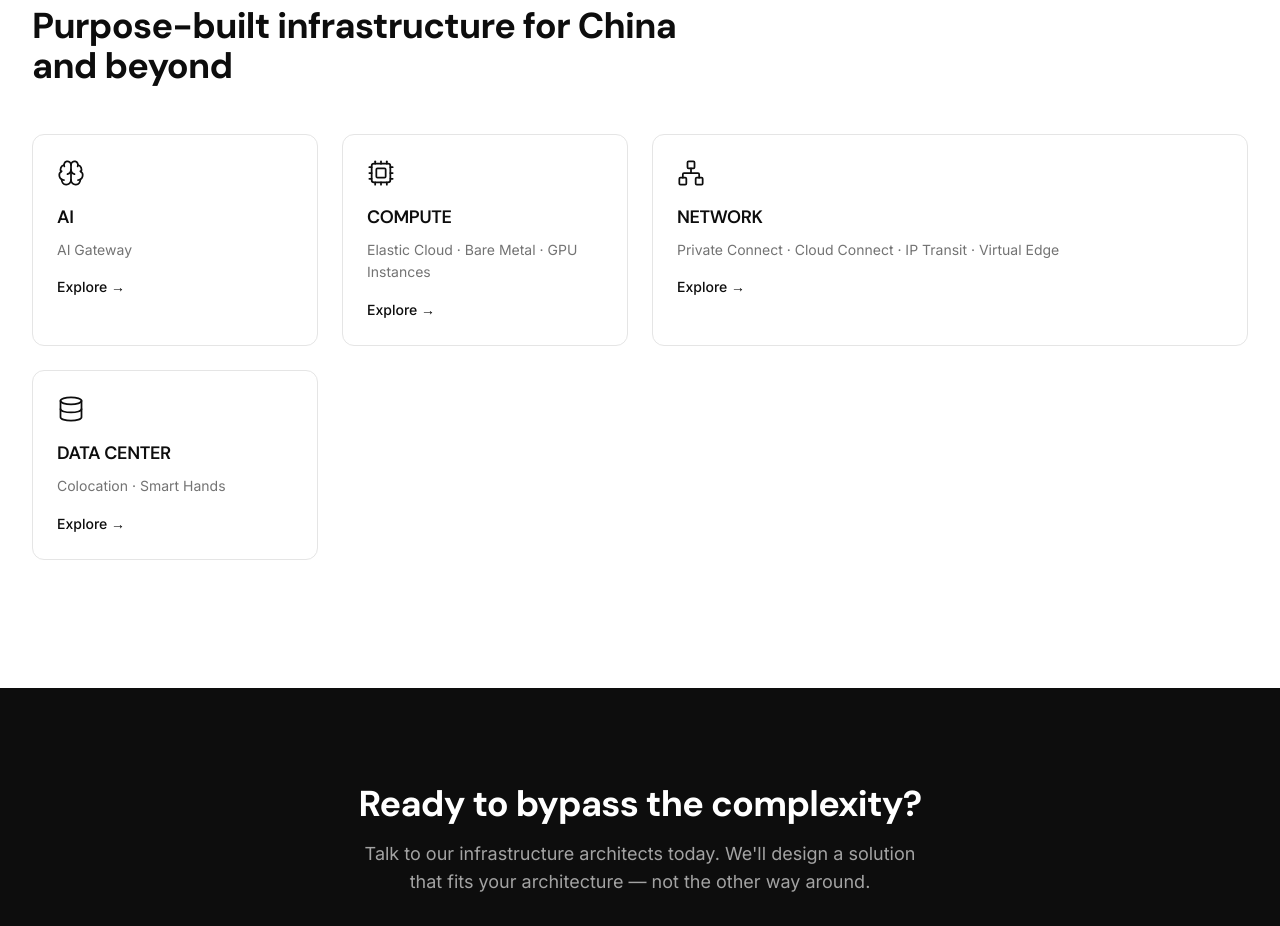
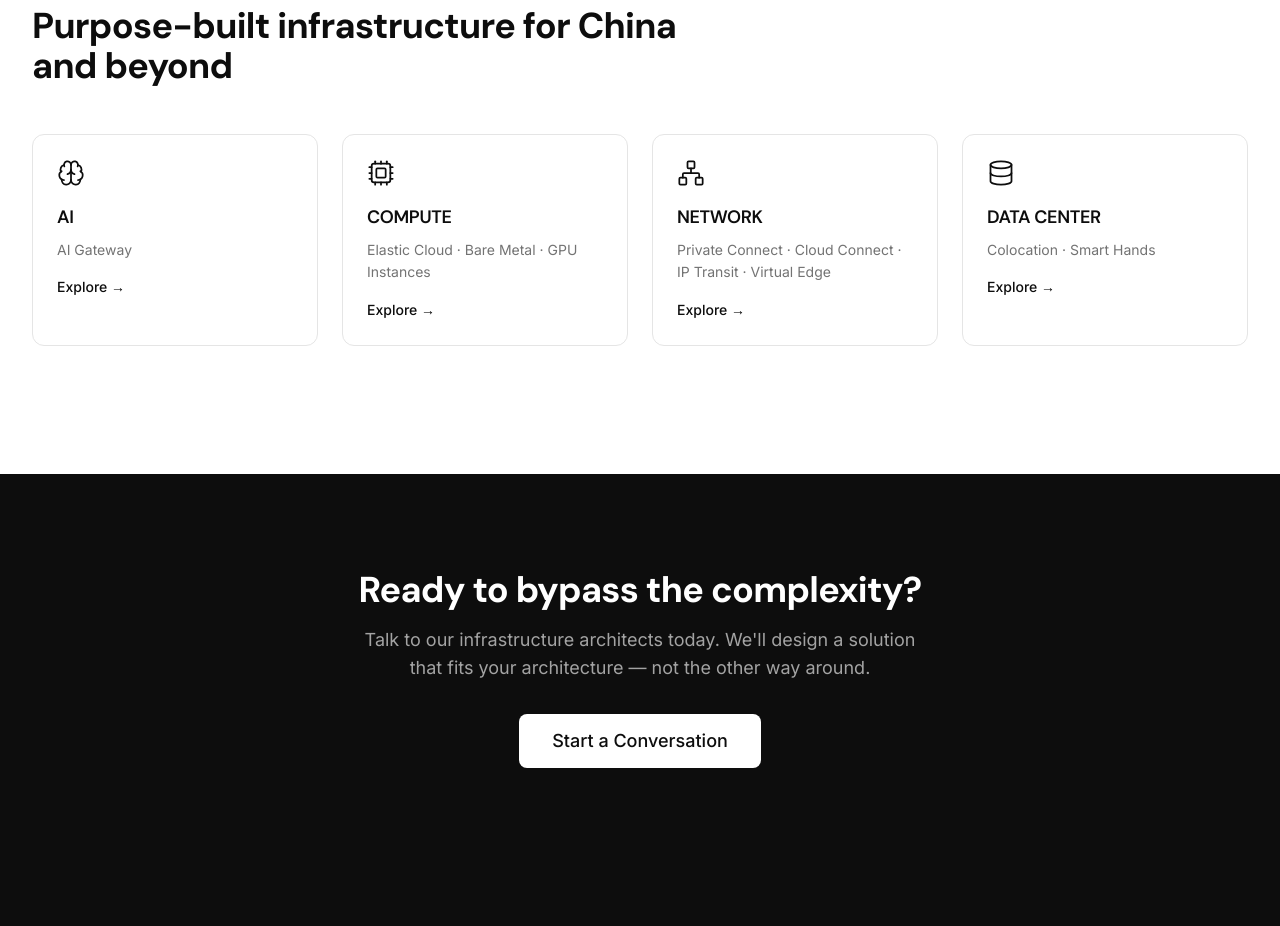
Before and after one commit to emoqbao/cninfrahub, a Next.js app: page / in a window 1280 px wide. Shown: the part 1720-2646 px from the top of the page. Built offline with nearby package versions, Linux system fonts and the light colour scheme.

Commit message:
fix: equal-size product cards, remove homepage CTABanner, tone down contact CTAs

```diff
--- a/src/app/products/page.tsx
+++ b/src/app/products/page.tsx
@@ -114,28 +114,6 @@ function ProductsContent() {
                   </li>
                 ))}
               </ul>
-              <div className="mt-8">
-                <Button
-                  href={`/contact/?product=${selectedProduct.id}`}
-                  variant="primary"
-                  size="md"
-                >
-                  Inquire about {selectedProduct.name}
-                </Button>
-              </div>
-            </div>
-          )}
-
-          {/* CTA card */}
-          {!selectedProduct && (
-            <div className="mt-10 rounded-xl border border-[#e5e5e5] bg-[#fafafa] p-8 text-center">
-              <h3 className="text-lg font-semibold text-[#0d0d0d]">Not sure what you need?</h3>
-              <p className="mt-2 text-[#737373]">Our architects will help you identify the right mix.</p>
-              <div className="mt-5">
-                <Button href="/contact/" variant="primary" size="md">
-                  Talk to an Architect
-                </Button>
-              </div>
             </div>
           )}
         </Container>
--- a/src/app/solutions/page.tsx
+++ b/src/app/solutions/page.tsx
@@ -66,11 +66,7 @@ export default function SolutionsPage() {
                   })}
                 </div>
 
-                <div className="mt-6">
-                  <Button href={`/contact/?solution=${s.id}`} variant="secondary" size="md">
-                    Discuss this Architecture
-                  </Button>
-                </div>
+
               </div>
             ))}
           </div>
--- a/src/components/home/ProductOverview.tsx
+++ b/src/components/home/ProductOverview.tsx
@@ -4,7 +4,7 @@ import { Cpu, Network, Database, Brain } from "lucide-react";
 const modules = [
   { name: "AI", icon: Brain, products: "AI Gateway", href: "/products/?module=AI" },
   { name: "COMPUTE", icon: Cpu, products: "Elastic Cloud · Bare Metal · GPU Instances", href: "/products/?module=COMPUTE" },
-  { name: "NETWORK", icon: Network, products: "Private Connect · Cloud Connect · IP Transit · Virtual Edge", href: "/products/?module=NETWORK", featured: true },
+  { name: "NETWORK", icon: Network, products: "Private Connect · Cloud Connect · IP Transit · Virtual Edge", href: "/products/?module=NETWORK" },
   { name: "DATA CENTER", icon: Database, products: "Colocation · Smart Hands", href: "/products/?module=DATA%20CENTER" },
 ];
 
@@ -21,13 +21,11 @@ export default function ProductOverview() {
             <Link
               key={m.name}
               href={m.href}
-              className={`group rounded-xl border border-[#e5e5e5] bg-white p-6 transition-shadow hover:shadow-md ${
-                m.featured ? "lg:col-span-2" : ""
-              }`}
+              className="group rounded-xl border border-[#e5e5e5] bg-white p-6 transition-shadow hover:shadow-md"
             >
               <m.icon className="h-7 w-7 text-[#0d0d0d]" strokeWidth={1.5} />
               <h3 className="mt-4 text-lg font-semibold text-[#0d0d0d]">{m.name}</h3>
-              <p className="mt-2 text-sm text-[#737373] leading-relaxed">{m.products}</p>
+              <p className="mt-2 text-sm text-[#737373] leading-relaxed line-clamp-2">{m.products}</p>
               <span className="mt-4 inline-block text-sm font-medium text-[#0d0d0d] group-hover:underline">
                 Explore &rarr;
               </span>
```
Also changed, not shown: src/app/page.tsx (line endings or trailing spaces).
